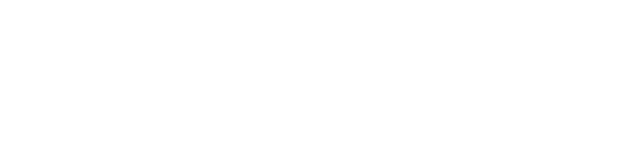
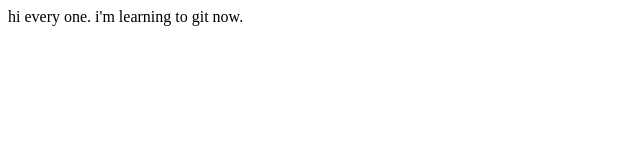
Before and after one commit to aliskycloud/jaditest, a plain HTML site: page index.html in a window 1280 px wide. Shown: the whole page, without its empty margins (0-640 px from the left). Drawn offline with Linux system fonts and the light colour scheme.

Commit message:
Edit wellcome in index.html file

```diff
--- a/index.html
+++ b/index.html
@@ -1,5 +1,6 @@
 <html>
-<body?
-	hi every one
+<body>
+	hi every one.
+	i'm learning to git now.
 </body>
 </html>
```
